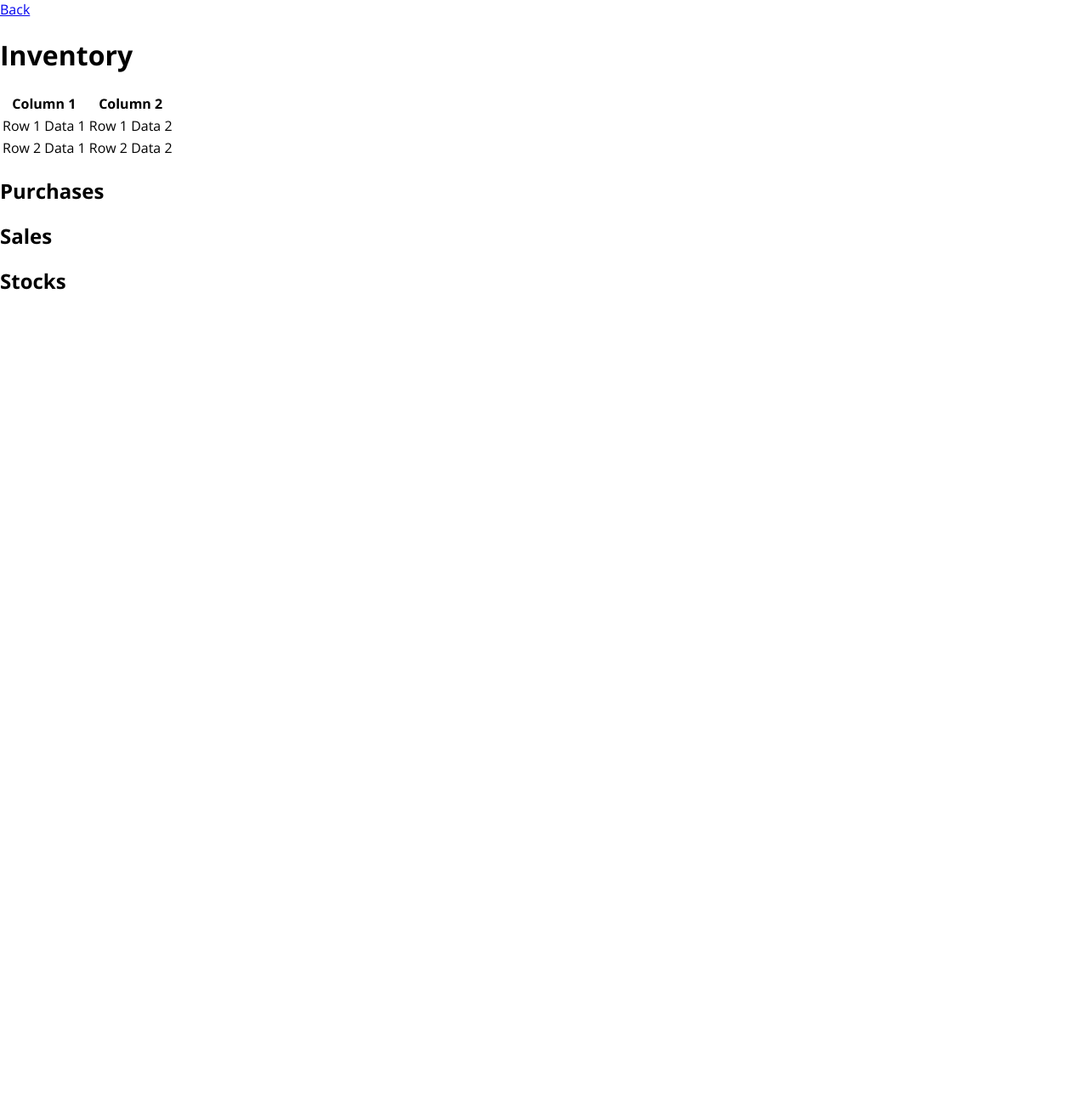
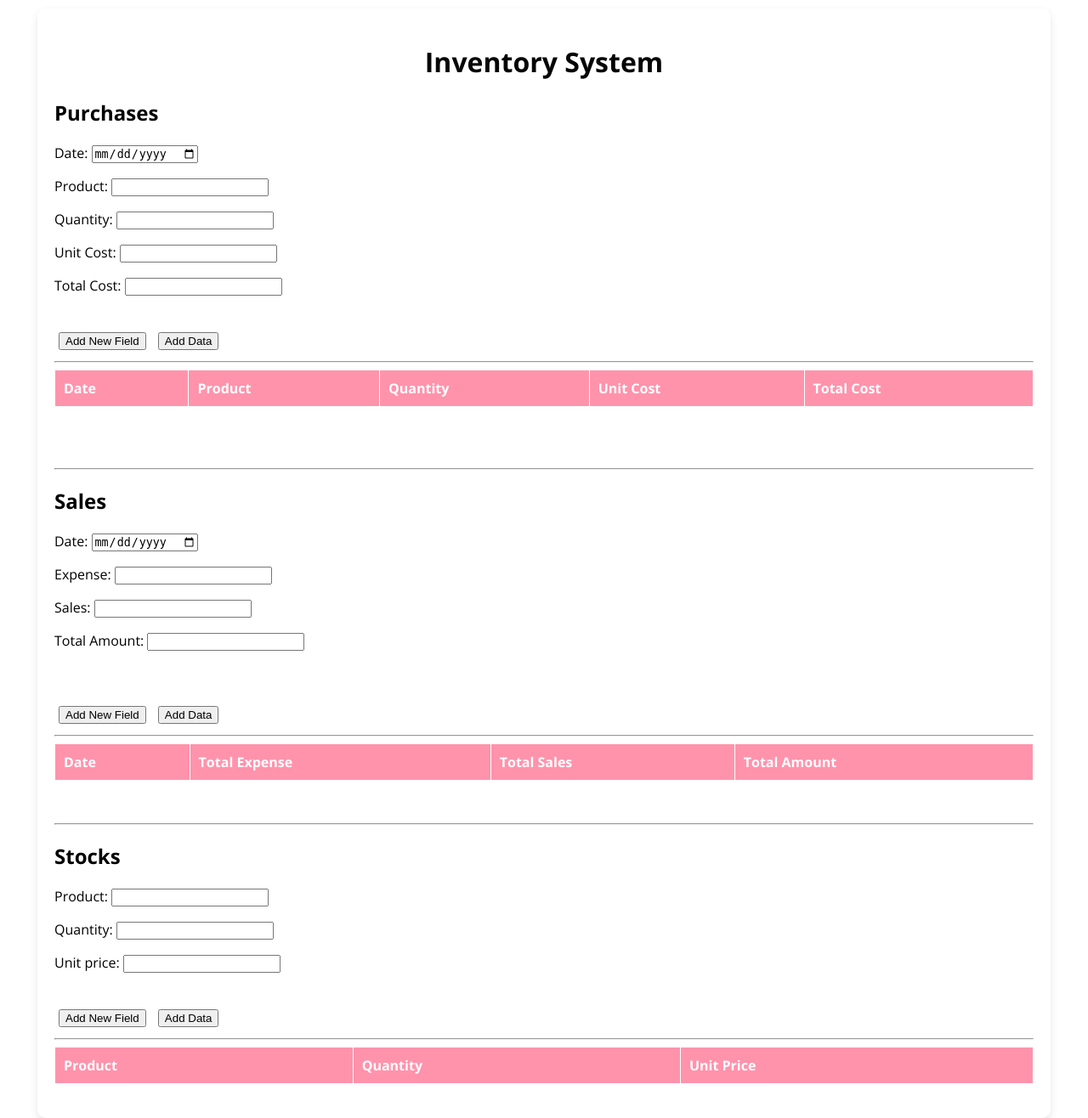
Before and after one commit to Maui0826/EaseSlip, a PHP site: page /INVENTORY/inventory.html in a window 1280 px wide. Shown: the whole page at 85% size. Before the commit the page ends 341 px from the top, so only its background shows below. Run offline with PHP 8.4, Linux system fonts and the light colour scheme; lists and menus that the app fills with data are empty.

Commit message:
3rd commit

```diff
--- /dev/null
+++ b/INVENTORY/inventory-script.js
@@ -0,0 +1,135 @@
+
+function addNewField() {
+  var container = document.getElementById("extra-fields-container");
+
+  // Create a new label and input element for the new field
+  var newLabel = document.createElement("label");
+  newLabel.innerHTML = "Additional Info: ";
+
+  var newInput = document.createElement("input");
+  newInput.type = "text";
+  newInput.className = "extra-field";
+  newInput.placeholder = "Enter data";
+
+  // Append the new label and input to the container
+  container.appendChild(newLabel);
+  container.appendChild(newInput);
+
+  // Add a line break for better layout
+  container.appendChild(document.createElement("br"));
+
+  // Update the table headers
+  var tableHeaders = document.getElementById("table-headers");
+  var newHeader = document.createElement("th");
+  newHeader.innerHTML = "Additional Info";
+  tableHeaders.appendChild(newHeader);
+}
+
+function addPurchase() {
+  // Collect form values
+  const date = document.purchases.date.value;
+  const product = document.purchases.product.value;
+  const quantity = document.purchases.quantity.value;
+  const unitCost = document.purchases.unitCost.value;
+  const totalCost = document.purchases.totalCost.value;
+
+  // Collect dynamically added field values
+  const extraFields = document.querySelectorAll(".extra-field");
+  let extraFieldValues = Array.from(extraFields).map(
+    (field) => field.value
+  );
+
+  // Create a new table row
+  const tr = document.createElement("tr");
+
+  // Add cells for standard fields
+  const td1 = tr.appendChild(document.createElement("td"));
+  const td2 = tr.appendChild(document.createElement("td"));
+  const td3 = tr.appendChild(document.createElement("td"));
+  const td4 = tr.appendChild(document.createElement("td"));
+  const td5 = tr.appendChild(document.createElement("td"));
+
+  td1.innerHTML = date;
+  td2.innerHTML = product;
+  td3.innerHTML = quantity;
+  td4.innerHTML = unitCost;
+  td5.innerHTML = totalCost;
+
+  // Add cells for extra fields
+  extraFieldValues.forEach((value) => {
+    const extraTd = tr.appendChild(document.createElement("td"));
+    extraTd.innerHTML = value;
+  });
+
+  // Append the new row to the table
+  document.getElementById("tbl").appendChild(tr);
+}
+function addSales() {
+  // Collect form values
+  const date = document.sales.date.value;
+  const expense = document.sales.expense.value;
+  const sales = document.sales.sales.value;
+  const amount = document.sales.amount.value;
+
+  // Collect dynamically added field values
+  const extraFields = document.querySelectorAll(".extra-field");
+  let extraFieldValues = Array.from(extraFields).map(
+    (field) => field.value
+  );
+
+  // Create a new table row
+  const tr = document.createElement("tr");
+
+  // Add cells for standard fields
+  const td1 = tr.appendChild(document.createElement("td"));
+  const td2 = tr.appendChild(document.createElement("td"));
+  const td3 = tr.appendChild(document.createElement("td"));
+  const td4 = tr.appendChild(document.createElement("td"));
+
+  td1.innerHTML = date;
+  td2.innerHTML = expense;
+  td3.innerHTML = sales;
+  td4.innerHTML = amount;
+
+  // Add cells for extra fields
+  extraFieldValues.forEach((value) => {
+    const extraTd = tr.appendChild(document.createElement("td"));
+    extraTd.innerHTML = value;
+  });
+
+  // Append the new row to the table
+  document.getElementById("tbl2").appendChild(tr);
+}
+function addStocks() {
+  // Collect form values
+  const product = document.stocks.product.value;
+  const quantity = document.stocks.quantity.value;
+  const unitPrice = document.stocks.unitPrice.value;
+
+  // Collect dynamically added field values
+  const extraFields = document.querySelectorAll(".extra-field");
+  let extraFieldValues = Array.from(extraFields).map(
+    (field) => field.value
+  );
+
+  // Create a new table row
+  const tr = document.createElement("tr");
+
+  // Add cells for standard fields
+  const td1 = tr.appendChild(document.createElement("td"));
+  const td2 = tr.appendChild(document.createElement("td"));
+  const td3 = tr.appendChild(document.createElement("td"));
+
+  td1.innerHTML = product;
+  td2.innerHTML = quantity;
+  td3.innerHTML = unitPrice;
+
+  // Add cells for extra fields
+  extraFieldValues.forEach((value) => {
+    const extraTd = tr.appendChild(document.createElement("td"));
+    extraTd.innerHTML = value;
+  });
+
+  // Append the new row to the table
+  document.getElementById("tbl3").appendChild(tr);
+}
--- a/INVENTORY/inventory-style.css
+++ b/INVENTORY/inventory-style.css
@@ -0,0 +1,52 @@
+body{
+  display: flex;
+  flex-direction: column;
+  align-items: center;
+  justify-content: flex-start;
+  width: 100vw;
+  height: 100vh;
+}
+
+#container{
+  background-color: var(--background);
+  width: 90%;
+  padding: 20px;
+  margin: 10px;
+  border-radius: 10px;
+  box-shadow: 0px 4px 10px rgba(0, 0, 0, 0.1);
+}
+
+
+h1 {
+  text-align: center;
+  color: var(--text);
+}
+
+form {
+  margin-bottom: 20px;
+}
+
+button {
+  margin: 5px;
+}
+
+table {
+  width: 100%;
+  border-collapse: collapse;
+}
+
+th, td {
+  padding: 10px;
+  text-align: left;
+  border: 1px solid var(--background);
+}
+
+th {
+  background-color: var(--primary);
+  color: var(--background);
+}
+
+
+hr{
+  color: var(--secondary);
+}
--- a/INVENTORY/inventory.html
+++ b/INVENTORY/inventory.html
@@ -3,43 +3,107 @@
   <head>
     <meta charset="UTF-8" />
     <meta name="viewport" content="width=device-width, initial-scale=1.0" />
-    <title>Inventory</title>
+    <title>Inventory System</title>
     <link rel="stylesheet" href="/assets/style.css" />
     <link rel="stylesheet" href="inventory-style.css" />
+    <script src="inventory-script.js"></script>
   </head>
   <body>
-    <div id="inventory-container">
-      <a href="#">Back</a>
-      <div id="inventory">
-        <h1>Inventory</h1>
+    <div id="container">
+      <h1>Inventory System</h1>
+      <div id="purchase">
+        <h2>Purchases</h2>
+        <form method="POST" name="purchases">
+          <p>
+            Date:
+            <input type="date" name="date" />
+          </p>
+          <p>Product: <input type="text" name="product" /></p>
+          <p>Quantity: <input type="text" name="quantity" /></p>
+          <p>Unit Cost: <input type="text" name="unitCost" /></p>
+          <p>Total Cost: <input type="text" name="totalCost" /></p>
+          <br />
 
-        <table id="myTable" class="display">
-          <thead>
-            <tr>
-              <th>Column 1</th>
-              <th>Column 2</th>
-            </tr>
-          </thead>
-          <tbody>
-            <tr>
-              <td>Row 1 Data 1</td>
-              <td>Row 1 Data 2</td>
-            </tr>
-            <tr>
-              <td>Row 2 Data 1</td>
-              <td>Row 2 Data 2</td>
-            </tr>
-          </tbody>
-        </table>
-      </div>
-      <div id="purchases">
-        <h2>Purchases</h2>
+          <!-- Container for dynamically added fields -->
+          <div id="extra-fields-container"></div>
+
+          <button type="button" onclick="addNewField()">Add New Field</button>
+          <button type="button" onclick="addPurchase()">Add Data</button>
+          <hr />
+
+          <table id="tbl" border="1">
+            <thead>
+              <tr id="table-headers">
+                <th>Date</th>
+                <th>Product</th>
+                <th>Quantity</th>
+                <th>Unit Cost</th>
+                <th>Total Cost</th>
+              </tr>
+            </thead>
+            <tbody></tbody>
+          </table>
+        </form>
+        <br /><br />
+        <hr />
       </div>
       <div id="sales">
         <h2>Sales</h2>
+        <form method="POST" name="sales">
+          <p>Date: <input type="date" name="date" /></p>
+          <p>Expense: <input type="text" name="expense" /></p>
+          <p>Sales: <input type="text" name="sales" /></p>
+          <p>Total Amount: <input type="text" name="amount" /></p>
+          <br /><br />
+
+          <!-- Container for dynamically added fields -->
+          <div id="extra-fields-container"></div>
+
+          <button type="button" onclick="addNewField()">Add New Field</button>
+          <button type="button" onclick="addSales()">Add Data</button>
+          <hr />
+
+          <table id="tbl2" border="1">
+            <thead>
+              <tr id="table-headers">
+                <th>Date</th>
+                <th>Total Expense</th>
+                <th>Total Sales</th>
+                <th>Total Amount</th>
+              </tr>
+            </thead>
+            <tbody></tbody>
+          </table>
+        </form>
+        <br />
+        <hr />
       </div>
       <div id="stocks">
         <h2>Stocks</h2>
+        <form method="POST" name="stocks">
+          <p>Product: <input type="text" name="product" /></p>
+          <p>Quantity: <input type="text" name="quantity" /></p>
+          <p>Unit price: <input type="text" name="unitPrice" /></p>
+          <br />
+
+          <!-- Container for dynamically added fields -->
+          <div id="extra-fields-container"></div>
+
+          <button type="button" onclick="addNewField()">Add New Field</button>
+          <button type="button" onclick="addStocks()">Add Data</button>
+          <hr />
+
+          <table id="tbl3" border="1">
+            <thead>
+              <tr id="table-headers">
+                <th>Product</th>
+                <th>Quantity</th>
+                <th>Unit Price</th>
+              </tr>
+            </thead>
+            <tbody></tbody>
+          </table>
+        </form>
       </div>
     </div>
   </body>
--- a/assets/style.css
+++ b/assets/style.css
@@ -6,6 +6,13 @@
   src: url(/fonts/OpenSans-VariableFont_wdth\,wght.ttf);
   font-family: OpenSans;
 }
+:root{
+  --text: #050506;
+--background: #ffffff;
+--primary: #ff93ac;
+--secondary: #f9d4d4;
+--accent: #6262d1;
+}
 
 body{
   font-family: 'Poppins', OpenSans, Roboto-Regular ;
```
Also changed, not shown: DAILY PRODUCT SALE/daily-product-sale.html (added), DAILY PRODUCT SALE/daily-product-script.js (added), DAILY PRODUCT SALE/daily-product-style.css (added), DAILY SALE/daily-sale-style.css (added), DAILY SALE/daily-sale.html (added).
